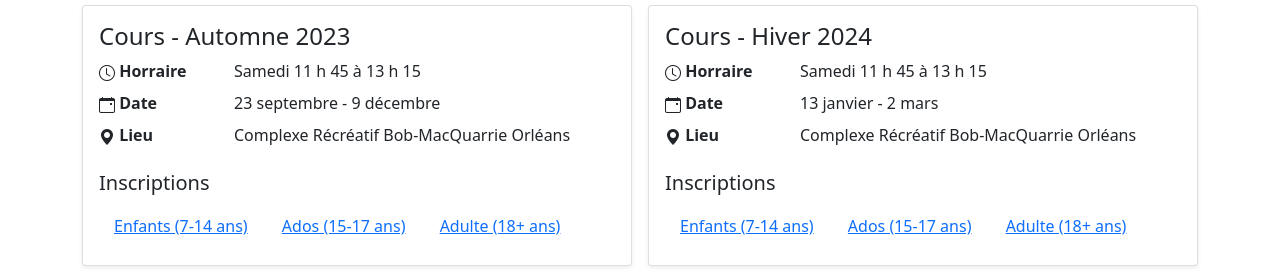
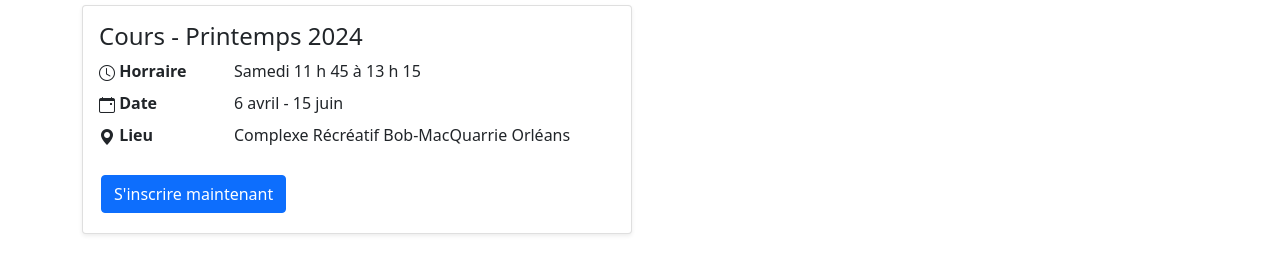
Before and after one commit to stixon/stixon.github.io, a plain HTML site: page index.html in a window 1280 px wide. Shown: the part 487-758 px from the top of the page. Drawn offline with nearby package versions, Linux system fonts and the light colour scheme.

Commit message:
Printemps 2024

```diff
--- a/index.html
+++ b/index.html
@@ -58,70 +58,29 @@
         <div class="col col-lg-6">
           <div class="card shadow-sm">
             <div class="card-body">
-              <h4 class="card-title">Cours - Automne 2023</h4>
+              <h4 class="card-title">Cours - Printemps 2024</h4>
               <dl class="row">
                 <dt class="col-sm-3"><i class="bi bi-clock"></i> Horraire</dt>
                 <dd class="col-sm-9">Samedi 11 h 45 à 13 h 15</dd>
                 <dt class="col-sm-3"><i class="bi bi-calendar-event"></i> Date</dt>
                 <dd class="col-sm-9">
-                  23 septembre - 9 décembre
+                  6 avril - 15 juin
                 </dd>
                 <dt class="col-sm-3"><i class="bi bi-geo-alt-fill"></i> Lieu</dt>
                 <dd class="col-sm-9">
                   Complexe Récréatif Bob-MacQuarrie Orléans
                 </dd>
               </dl>
-              <h5>
-                Inscriptions
-              </h5>
-
-              <a href="https://anc.ca.apm.activecommunities.com/ottawa/activity/search/detail/56913?onlineSiteId=0&from_original_cui=true&locale=en-US" class="btn btn-link" style="margin: 0.25rem 0.125rem">
-                Enfants (7-14 ans)
-              </a>
-              <a href="https://anc.ca.apm.activecommunities.com/ottawa/activity/search/detail/56977?onlineSiteId=0&from_original_cui=true&locale=en-US" class="btn btn-link" style="margin: 0.25rem 0.125rem">
-                Ados (15-17 ans)
-              </a>
-              <a href="https://anc.ca.apm.activecommunities.com/ottawa/activity/search/detail/57022?onlineSiteId=0&from_original_cui=true&locale=en-US" class="btn btn-link" style="margin: 0.25rem 0.125rem">
-                Adulte (18+ ans)
+              <a href="https://anc.ca.apm.activecommunities.com/ottawa/activity/search/detail/70304" class="btn btn-primary" style="margin: 0.25rem 0.125rem">
+                S'inscrire maintenant
               </a>
             </div>
           </div>
         </div>
         <div class="col col-lg-6">
-          <div class="card shadow-sm">
-            <div class="card-body">
-              <h4 class="card-title">Cours - Hiver 2024</h4>
-              <dl class="row">
-                <dt class="col-sm-3"><i class="bi bi-clock"></i> Horraire</dt>
-                <dd class="col-sm-9">Samedi 11 h 45 à 13 h 15</dd>
-                <dt class="col-sm-3"><i class="bi bi-calendar-event"></i> Date</dt>
-                <dd class="col-sm-9">
-                  13 janvier - 2 mars
-                </dd>
-                <dt class="col-sm-3"><i class="bi bi-geo-alt-fill"></i> Lieu</dt>
-                <dd class="col-sm-9">
-                  Complexe Récréatif Bob-MacQuarrie Orléans
-                </dd>
-              </dl>
-              <h5>
-                Inscriptions
-              </h5>
 
-              <a href="https://ca.apm.activecommunities.com/ottawa/Activity_Search/karat-chito-ryu-child/56916" class="btn btn-link" style="margin: 0.25rem 0.125rem">
-                Enfants (7-14 ans)
-              </a>
-              <a href="https://ca.apm.activecommunities.com/ottawa/Activity_Search/karat-chito-ryu-youth/57015" class="btn btn-link" style="margin: 0.25rem 0.125rem">
-                Ados (15-17 ans)
-              </a>
-              <a href="https://ca.apm.activecommunities.com/ottawa/Activity_Search/karat-chito-ryu-adult/57023" class="btn btn-link" style="margin: 0.25rem 0.125rem">
-                Adulte (18+ ans)
-              </a>
-            </div>
-          </div>
         </div>
       </div>
-
-
     </div>
 
     <div class="py-3">
```
